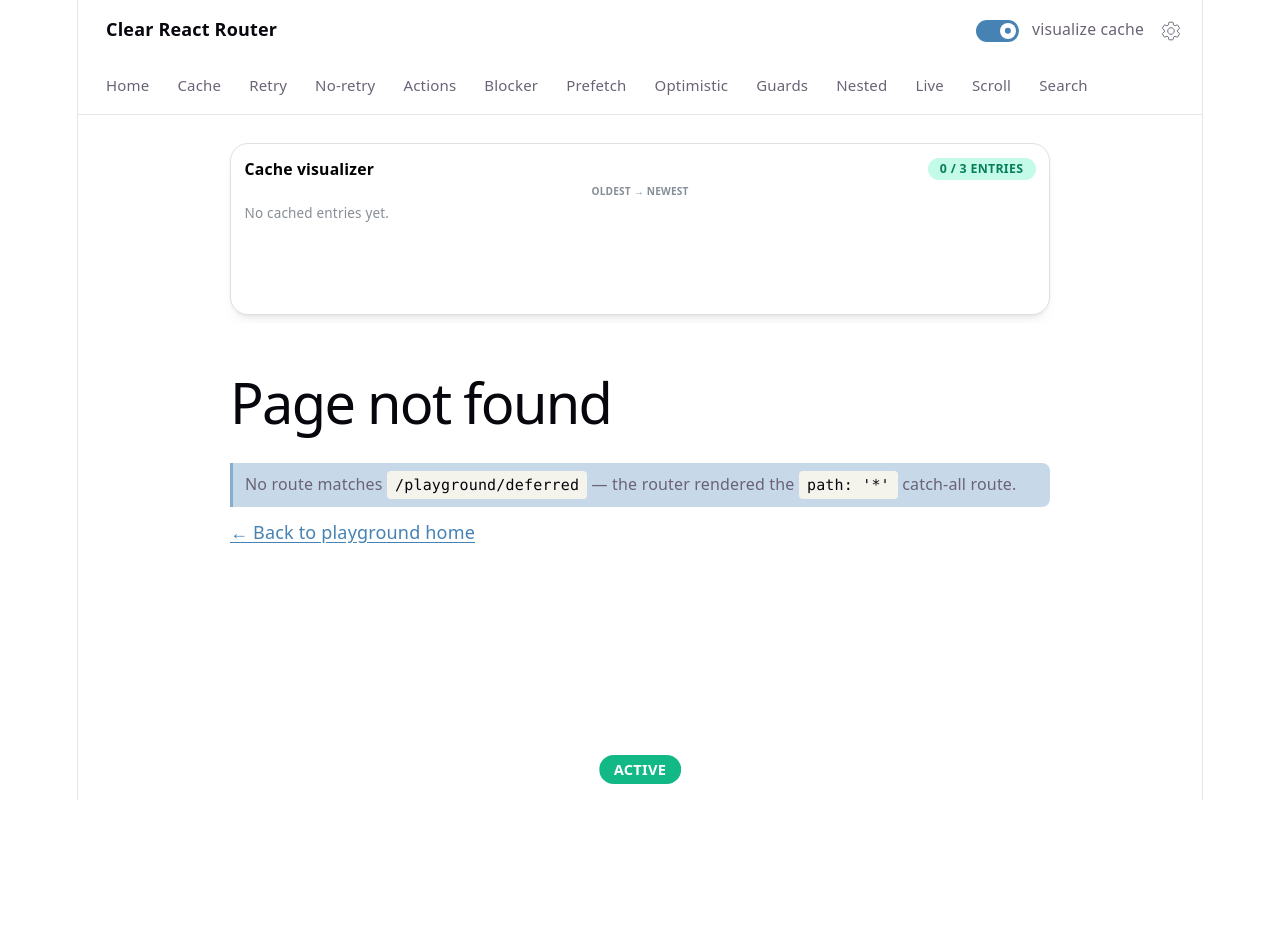
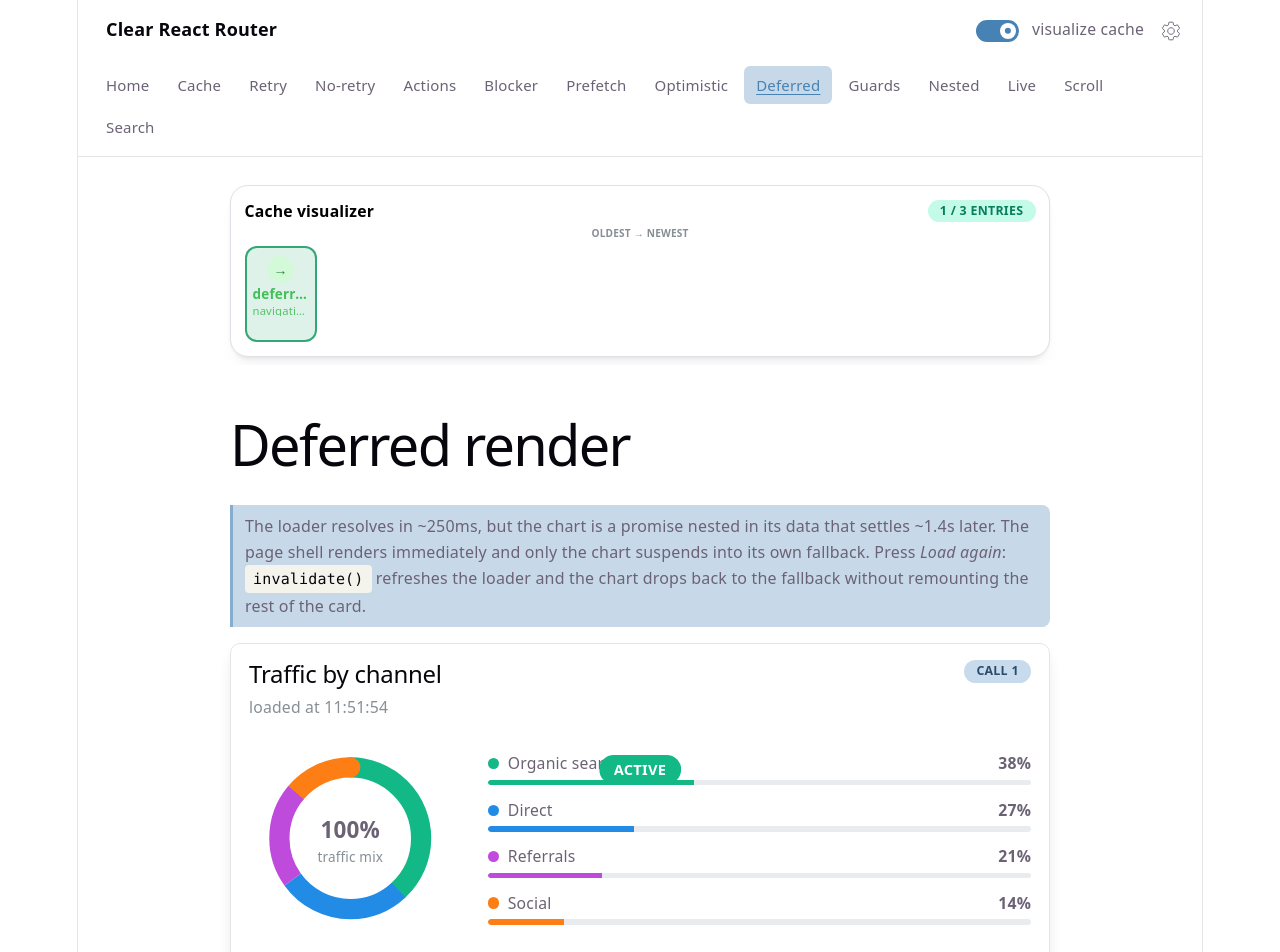
Before and after one commit to AndrewBubnov/clear-react-router, a React (Vite) app: page /playground/deferred in a window 1280 px wide. Shown: the top 952 px of the page. Before the commit the page ends 800 px from the top, so only its background shows below. Built offline with nearby package versions, Linux system fonts and the light colour scheme.

Commit message:
Add deferred render page

```diff
--- /dev/null
+++ b/src/playground/DeferredPage.tsx
@@ -0,0 +1,102 @@
+import { Suspense, use } from 'react';
+import { Badge, Button, Group, Progress, RingProgress, Skeleton, Stack, Text, ThemeIcon } from '@mantine/core';
+import { Link, useInvalidate, useLoaderState } from './clear-router';
+import { getCallCount } from './api';
+
+type TrafficSlice = { label: string; color: string; value: number };
+type DeferredDashboard = { call: number; fetchedAt: string; traffic: Promise<TrafficSlice[]> };
+
+const TrafficChart = ({ traffic }: { traffic: Promise<TrafficSlice[]> }) => {
+	const slices = use(traffic);
+	const total = slices.reduce((sum, slice) => sum + slice.value, 0);
+	return (
+		<Group align="center" gap="xl">
+			<RingProgress
+				size={180}
+				thickness={18}
+				roundCaps
+				sections={slices}
+				label={
+					<Stack gap={0} align="center">
+						<Text fw={700} size="xl">
+							{total}%
+						</Text>
+						<Text size="xs" c="dimmed">
+							traffic mix
+						</Text>
+					</Stack>
+				}
+			/>
+			<Stack gap="sm" style={{ flex: 1, minWidth: 240 }}>
+				{slices.map(slice => (
+					<Stack gap={4} key={slice.label}>
+						<Group justify="space-between">
+							<Group gap={8}>
+								<ThemeIcon size={10} radius="xl" color={slice.color} />
+								<Text size="sm">{slice.label}</Text>
+							</Group>
+							<Text size="sm" fw={600}>
+								{slice.value}%
+							</Text>
+						</Group>
+						<Progress value={slice.value} color={slice.color} size="sm" radius="xl" />
+					</Stack>
+				))}
+			</Stack>
+		</Group>
+	);
+};
+
+const ChartFallback = () => (
+	<Group align="center" gap="xl">
+		<Skeleton height={180} width={180} circle />
+		<Stack gap="sm" style={{ flex: 1, minWidth: 240 }}>
+			{Array.from({ length: 4 }, (_, i) => (
+				<Skeleton key={i} height={32} radius="sm" />
+			))}
+		</Stack>
+	</Group>
+);
+
+const DeferredPage = () => {
+	const { data } = useLoaderState<DeferredDashboard>();
+	const invalidate = useInvalidate();
+	return (
+		<div className="pg-wrap">
+			<h1>Deferred render</h1>
+			<p className="pg-hint">
+				The loader resolves in ~250ms, but the chart is a promise nested in its data that settles ~1.4s later.
+				The page shell renders immediately and only the chart suspends into its own fallback. Press{' '}
+				<em>Load again</em>: <code>invalidate()</code> refreshes the loader and the chart drops back to the
+				fallback without remounting the rest of the card.
+			</p>
+			<div className="pg-card">
+				<Group justify="space-between" align="flex-start">
+					<div>
+						<h2>Traffic by channel</h2>
+						<Text size="sm" c="dimmed">
+							loaded at {data.fetchedAt}
+						</Text>
+					</div>
+					<Badge variant="light">call {data.call}</Badge>
+				</Group>
+				<Suspense fallback={<ChartFallback />}>
+					<TrafficChart traffic={data.traffic} />
+				</Suspense>
+				<Group>
+					<Button variant="light" size="xs" onClick={() => invalidate()}>
+						Load again
+					</Button>
+					<Text size="sm" c="dimmed">
+						loader calls: {getCallCount('deferred')}
+					</Text>
+				</Group>
+			</div>
+			<p>
+				<Link to="/playground">← Back to playground home</Link>
+			</p>
+		</div>
+	);
+};
+
+export default DeferredPage;
--- a/src/playground/PlaygroundHome.tsx
+++ b/src/playground/PlaygroundHome.tsx
@@ -1,44 +1,7 @@
-import { Fragment } from 'react';
 import { Link } from './clear-router';
-import { usePlaygroundSettings } from './usePlaygroundSettings';
-import type { NavLinkAs } from './NavLinkAs';
 import { isMobileViewport } from './utils.ts';
 
-const NAV_LINK_LABELS: Record<NavLinkAs, string> = {
-	link: 'Link',
-	mui: 'MUI',
-	mantine: 'Mantine',
-};
-
-const SettingsSummary = () => {
-	const s = usePlaygroundSettings();
-	const rows: [string, string][] = [
-		['Transitions', s.isAnimated ? 'on' : 'off'],
-		['Animation', s.animationDuration ? `${s.animationDuration}ms` : 'default'],
-		['Cache size', String(s.maxCacheSize)],
-		['Prefetch', s.defaultPrefetch],
-		['Nav link', NAV_LINK_LABELS[s.navLinkAs]],
-		['Min loader', s.minLoaderDuration ? `${s.minLoaderDuration}ms` : 'unset'],
-		['Status badge', s.showStatusBadge ? 'shown' : 'hidden'],
-	];
-	return (
-		<dl className="pg-settings-grid">
-			{rows.map(([label, value]) => (
-				<Fragment key={label}>
-					<dt>{label}</dt>
-					<dd>{value}</dd>
-				</Fragment>
-			))}
-		</dl>
-	);
-};
-
 const demos = [
-	{
-		to: '/playground/settings',
-		title: 'Settings',
-		text: 'Router settings applied live: transitions, animation duration, cache size.',
-	},
 	{
 		to: '/playground/cache',
 		title: 'Cache: eviction, gcTime, invalidate',
@@ -70,13 +33,18 @@ const demos = [
 		text: 'Stale cached data renders instantly while fresh data revalidates in the background.',
 	},
 	{
+		to: '/playground/deferred',
+		title: 'Deferred render',
+		text: 'The route shell renders fast; a slow promise inside loader data streams in a colored chart under its own Suspense fallback.',
+	},
+	{
 		to: '/playground/prefetch',
 		title: 'Prefetch',
 		text: 'Slow loader + hover prefetch: load instantly on click, loader runs exactly once.',
 	},
 	{
 		to: '/playground/nest',
-		title: 'Nested routes + params',
+		title: 'Nested routes + params + layouts',
 		text: 'Double-nested children with params at each level, random IDs, per-param loaders cached separately, and a shared route layout that keeps its state across nested navigation.',
 	},
 	{
@@ -116,7 +84,7 @@ export const PlaygroundHome = () => (
 				<Link key={d.to} to={d.to} className="pg-card-link">
 					<div className="pg-card pg-card-home">
 						<h2>{d.title}</h2>
-						{d.to === '/playground/settings' ? <SettingsSummary /> : <p>{d.text}</p>}
+						<p>{d.text}</p>
 					</div>
 				</Link>
 			))}
--- a/src/playground/PlaygroundNav.tsx
+++ b/src/playground/PlaygroundNav.tsx
@@ -59,6 +59,7 @@ export const PlaygroundNav = () => {
 				<NavLink to="/playground/blocker">Blocker</NavLink>
 				<NavLink to="/playground/prefetch">Prefetch</NavLink>
 				<NavLink to="/playground/optimistic">Optimistic</NavLink>
+				<NavLink to="/playground/deferred">Deferred</NavLink>
 				<NavLink to="/playground/guard">Guards</NavLink>
 				<NavLink to="/playground/nest">Nested</NavLink>
 				<NavLink to="/playground/live">Live</NavLink>
--- a/src/playground/api.ts
+++ b/src/playground/api.ts
@@ -77,6 +77,25 @@ export const fetchCachePayload = async () => {
 
 const timeNow = () => new Date().toLocaleTimeString('en-GB');
 
+const TRAFFIC = [
+	{ label: 'Organic search', color: 'teal', value: 38 },
+	{ label: 'Direct', color: 'blue', value: 27 },
+	{ label: 'Referrals', color: 'grape', value: 21 },
+	{ label: 'Social', color: 'orange', value: 14 },
+];
+
+/**
+ * Deferred render demo: the route resolves fast with a summary, while the chart
+ * is a promise inside that data payload. React `use()` suspends only the chart.
+ */
+export const fetchDeferredDashboard = async () => {
+	const n = trackCall('deferred');
+	await delay(250);
+	const shift = (n - 1) % TRAFFIC.length;
+	const traffic = delay(1400).then(() => [...TRAFFIC.slice(shift), ...TRAFFIC.slice(0, shift)]);
+	return { call: n, fetchedAt: timeNow(), traffic };
+};
+
 /** Nest demo: per-id payload with visible latency, cached separately per params. */
 export const fetchNest = async (nestId: string) => {
 	const n = trackCall(`nest-${nestId}`);
--- a/src/playground/playground.css
+++ b/src/playground/playground.css
@@ -50,19 +50,6 @@
 .pg-card-home:hover {
 	transform: translateY(-1px) translateZ(40px);
 	box-shadow: 0 20px 30px rgba(0, 0, 0, 0.15);
-}
-
-.pg-settings-grid {
-	display: grid;
-	grid-template-columns: auto 1fr;
-	gap: 6px 12px;
-	margin: 0;
-	color: var(--text-h);
-}
-
-.pg-settings-grid dd {
-	margin: 0;
-	text-align: right;
 }
 
 .pg-hint {
--- a/src/playground/routes.tsx
+++ b/src/playground/routes.tsx
@@ -7,6 +7,7 @@ import {
 	HEAVY_GC_TIME,
 	addNote,
 	fetchCachePayload,
+	fetchDeferredDashboard,
 	fetchDoomed,
 	fetchHeavy,
 	fetchNest,
@@ -77,6 +78,13 @@ export const playgroundRoutes = createRouter([
 		loaderFallback: <Loading title="optimistic value" />,
 	},
 	{
+		path: '/playground/deferred',
+		element: lazy(() => import('./DeferredPage')),
+		loader: fetchDeferredDashboard,
+		staleTime: 10000,
+		loaderFallback: <Loading title="deferred render" />,
+	},
+	{
 		path: '/playground/nest',
 		element: lazy(() => import('./NestPage')),
 		layout: NestLayout,
```
